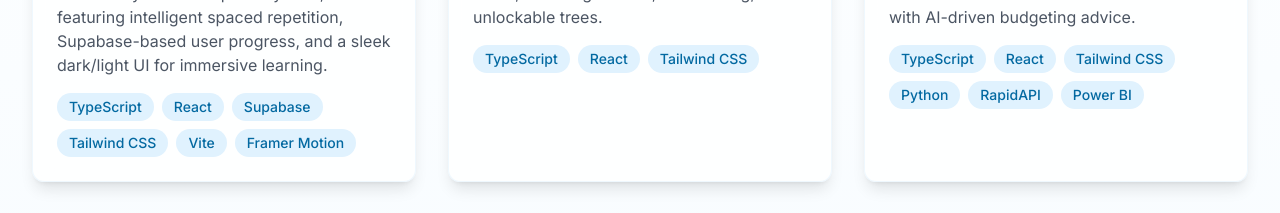
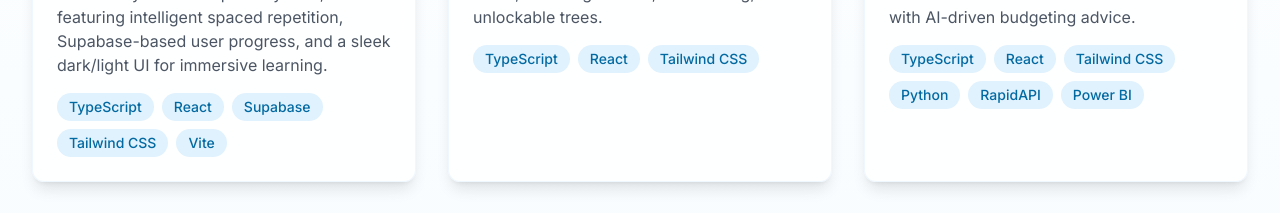
Before and after one commit to hamzaelmi068/HzProject2, a React (Vite) app in the folder project/: page / in a window 1280 px wide. Shown: the part 2700-2913 px from the top of the page. Built offline with nearby package versions, Linux system fonts and the light colour scheme; grey boxes are pictures that could not be loaded.

Commit message:
Update Projects.tsx

```diff
--- a/project/src/components/Projects.tsx
+++ b/project/src/components/Projects.tsx
@@ -6,7 +6,7 @@ const Projects = () => {
   {
     title: "LughatulQuran",
     description: "A Quranic Arabic vocabulary learning app with personalized spaced repetition, dark/light theming, and Supabase-powered user progress tracking.",
-    technologies: ["TypeScript", "React", "Supabase", "Tailwind CSS", "Vite", "Framer Motion"],
+    technologies: ["TypeScript", "React", "Supabase", "Tailwind CSS", "Vite"],
     image: "/lughatulquran-placeholder.png", // Update when you have your logo
     github: "https://github.com/hamzaelmi068/lughatul-quran",
     live: "https://lughatul-quran.vercel.app",
```
